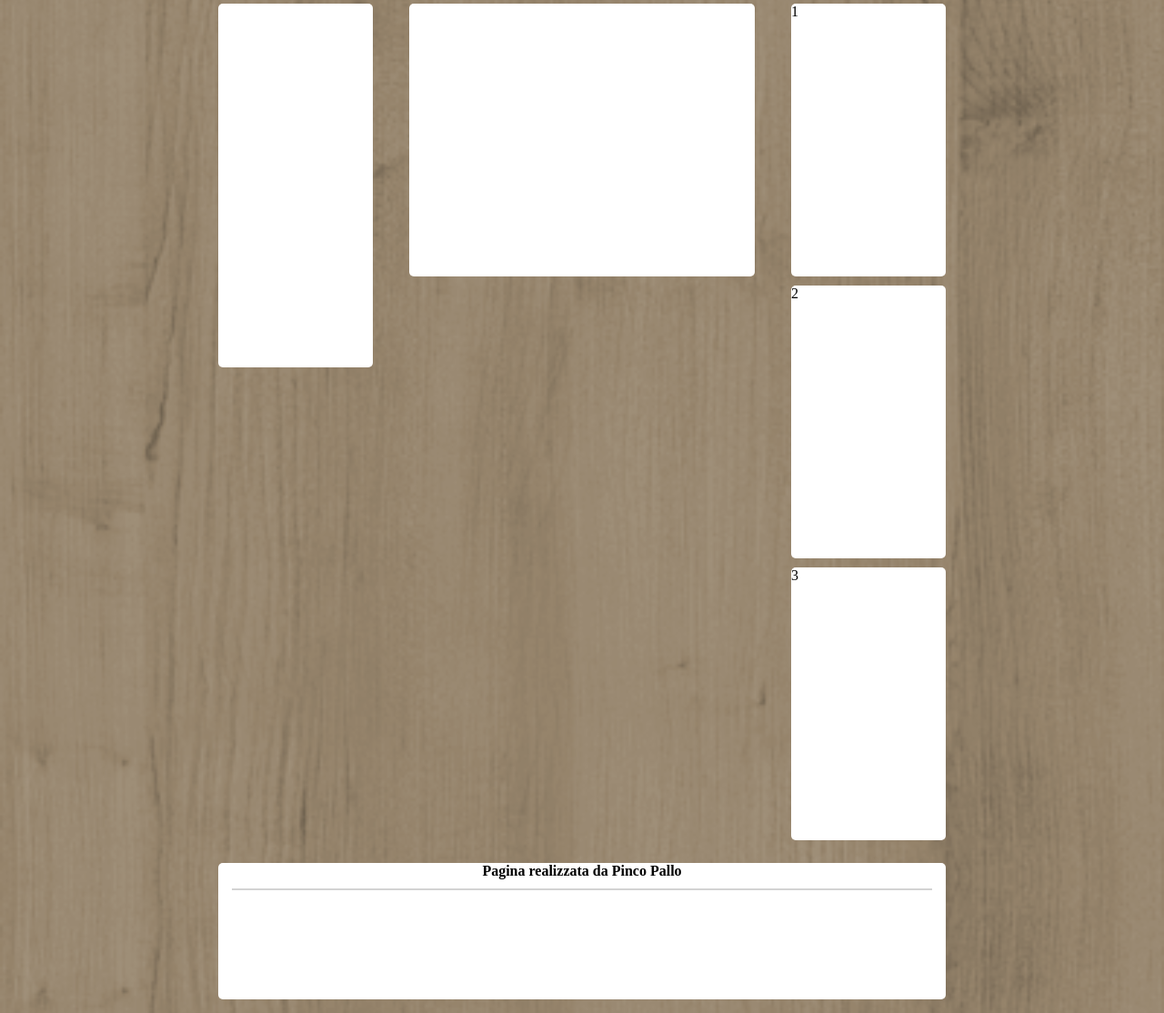
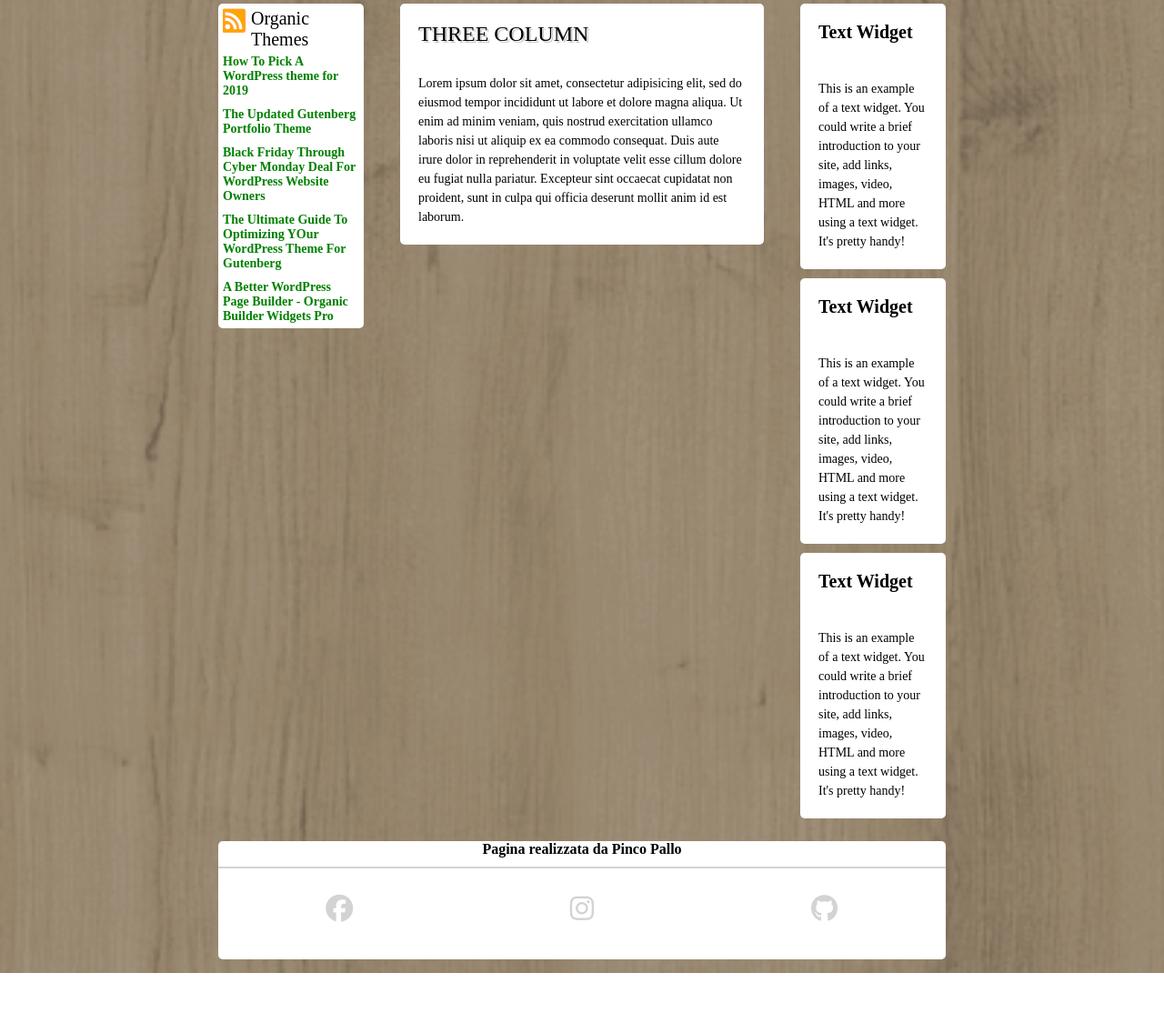
Before and after one commit to danielpellegrini/htmlcss-wp, a plain HTML site: page index.html in a window 1280 px wide. Shown: the part 316-1430 px from the top of the page at 91% size. After the commit the page ends 1386 px from the top, so only its background shows below. Drawn offline with Linux system fonts and the light colour scheme.

Commit message:
COMPLETED

```diff
--- a/css/style.css
+++ b/css/style.css
@@ -12,7 +12,6 @@ body {
 .container {
   width: 800px;
   margin: 0 auto;
-  /* border: 3px solid black; */
 }
 
 main {
@@ -26,12 +25,10 @@ header {
   margin-top: 20px;
   background-image: url(../img/head-img.png);
   background-size: cover;
-  /* border: 3px solid black; */
 }
 
 .header-content {
   width: 300px;
-  /* border: 4px solid black; */
   position: absolute;
   top: 50%;
   left: 50%;
@@ -56,7 +53,6 @@ h1 {
   position: relative;
   height: auto;
   padding: 5px;
-  /* border: 4px solid black; */
 }
 
 .feed {
@@ -70,11 +66,11 @@ h1 {
   background: #666;
 }
 
-ul {
+.navbar ul {
   text-align: center;
 }
 
-li {
+.navbar li {
   font-size: 10px;
   display: inline-block;
   font-weight: bolder;
@@ -82,7 +78,7 @@ li {
   padding: 0 5px;
 }
 
-li:hover {
+.navbar li:hover {
   background: #111;
 }
 
@@ -92,46 +88,103 @@ a {
 }
 
 .left-box {
+  width: 20%;
+  background: #fff;
+  border-radius: 5px;
+  text-align: left;
   position: relative;
-  width: calc(25% - 30px);
-  height: 400px;
-  background: #fff;
-  margin-right: 30px;
-  border-radius: 5px;
-  text-align: center;
+}
+
+.left-box div:first-child {
+  padding-bottom: 10px;
+}
+
+.left-box img {
+  padding: 5px;
+}
+
+.left-box h2 {
+  font-size: 20px;
+  display: inline;
+  position: absolute;
+  padding-top: 5px;
+  font-weight: lighter;
+}
+
+.left-box li {
+  list-style: none;
+  padding: 5px;
+  color: green;
+  font-size: 14px;
+  font-weight: bold;
 }
 
 .center-box {
-  width: 50%;
-  padding: 0 10px;
+  width: 60%;
+  padding: 0 20px;
 }
 
 .center {
   background: #fff;
-  height: 300px;
   border-radius: 5px;
+  margin: 0 20px;
+  padding: 20px;
+}
+
+.center h2 {
+  text-transform: uppercase;
+  padding-bottom: 30px;
+  text-shadow: 2px 2px #ccc;
+  font-weight: 100;
+}
+
+.center p, .right p{
+  line-height: 1.5;
+  font-size: 14px;
 }
 
 .right-box {
-  width: calc(25% - 30px);
-  margin-left: 30px;
+  width: 20%;
 }
 
 .right {
   background: #fff;
-  height: 300px;
   margin-bottom: 10px;
+  border-radius: 5px;
+  padding: 20px;
+}
+
+.right h2 {
+  font-size: 20px;
+  padding-bottom: 40px;
+}
+
+footer {
+  margin: 15px 0;
+  background: #fff;
   border-radius: 5px;
 }
 
-/* .right:first-child {
-} */
+.credits {
+  height: 30px;
+  border-bottom: 2px solid lightgrey;
+  text-align: center;
+}
 
-/* .right:nth-child(2) {
-} */
+.icons {
+  height: 100px;
+  text-align: center;
+}
 
-/* .right:nth-child(3) {
-} */
+.link-footer {
+  line-height: 100px;
+  width: 33.33%;
+}
+
+.fa {
+  color: lightgrey;
+  font-size: 30px;
+}
 
 /* utility */
 .clearfix::after {
@@ -149,24 +202,3 @@ a {
 }
 
 /* /utility */
-
-footer {
-  margin: 15px 0;
-  height: 150px;
-  background: #fff;
-  border-radius: 5px;
-}
-
-.credits {
-  height: 30px;
-  border-bottom: 2px solid lightgrey;
-  margin: 0 15px;
-  text-align: center;
-}
-
-.link-footer {
-  line-height: 150px;
-  width: 33.33%;
-  height: 120px;
-  /* border: 2px solid black; */
-}
--- a/index.html
+++ b/index.html
@@ -2,7 +2,9 @@
 <html lang="en" dir="ltr">
   <head>
     <meta charset="utf-8">
+    <link rel="stylesheet" href="https://cdnjs.cloudflare.com/ajax/libs/font-awesome/4.7.0/css/font-awesome.min.css">
     <link rel="stylesheet" href="css/style.css">
+    <link rel="stylesheet" href="path/to/font-awesome/css/font-awesome.min.css">
     <title>WordPresStructure</title>
   </head>
   <body>
@@ -41,7 +43,17 @@
         <!-- left side -->
         <div class="left-box fl">
           <div>
-
+            <img src="img/feed.png" alt="">
+            <h2>Organic Themes</h2>
+          </div>
+          <div>
+            <ul>
+              <li>How To Pick A WordPress theme for 2019</li>
+              <li>The Updated Gutenberg Portfolio Theme</li>
+              <li>Black Friday Through Cyber Monday Deal For WordPress Website Owners</li>
+              <li>The Ultimate Guide To Optimizing YOur WordPress Theme For Gutenberg</li>
+              <li>A Better WordPress Page Builder - Organic Builder Widgets Pro</li>
+            </ul>
           </div>
         </div>
         <!-- /left side -->
@@ -49,7 +61,9 @@
         <!-- center -->
         <div class="center-box fl">
           <div class="center">
-            <div class="sidebar-box">
+            <div>
+              <h2>three column</h2>
+              <p>Lorem ipsum dolor sit amet, consectetur adipisicing elit, sed do eiusmod tempor incididunt ut labore et dolore magna aliqua. Ut enim ad minim veniam, quis nostrud exercitation ullamco laboris nisi ut aliquip ex ea commodo consequat. Duis aute irure dolor in reprehenderit in voluptate velit esse cillum dolore eu fugiat nulla pariatur. Excepteur sint occaecat cupidatat non proident, sunt in culpa qui officia deserunt mollit anim id est laborum.</p>
             </div>
           </div>
         </div>
@@ -57,9 +71,24 @@
 
         <!-- right side -->
         <div class="right-box fl">
-          <div class="right">1</div>
-          <div class="right">2</div>
-          <div class="right">3</div>
+          <div class="right">
+            <div>
+              <h2>Text Widget</h2>
+              <p>This is an example of a text widget. You could write a brief introduction to your site, add links, images, video, HTML and more using a text widget. It's pretty handy!</p>
+            </div>
+          </div>
+          <div class="right">
+            <div>
+              <h2>Text Widget</h2>
+              <p>This is an example of a text widget. You could write a brief introduction to your site, add links, images, video, HTML and more using a text widget. It's pretty handy!</p>
+            </div>
+          </div>
+          <div class="right">
+            <div>
+              <h2>Text Widget</h2>
+              <p>This is an example of a text widget. You could write a brief introduction to your site, add links, images, video, HTML and more using a text widget. It's pretty handy!</p>
+            </div>
+          </div>
         </div>
         <!-- /right side -->
 
@@ -67,11 +96,13 @@
       <!-- content-box -->
 
       <!-- bottom -->
-      <footer class="">
+      <footer class="clearfix">
         <div class="credits"><h4>Pagina realizzata da Pinco Pallo</h4></div>
-        <div class="link-footer fl"></div>
-        <div class="link-footer fl"></div>
-        <div class="link-footer fl"></div>
+        <div class="icons ">
+          <div class="link-footer fl"><i class="fa fa-facebook-official"></i></div>
+          <div class="link-footer fl"><i class="fa fa-instagram"></i> </div>
+          <div class="link-footer fl"><i class="fa fa-github"></i></div>
+        </div>
       </footer>
       <!-- /bottom -->
 
```
